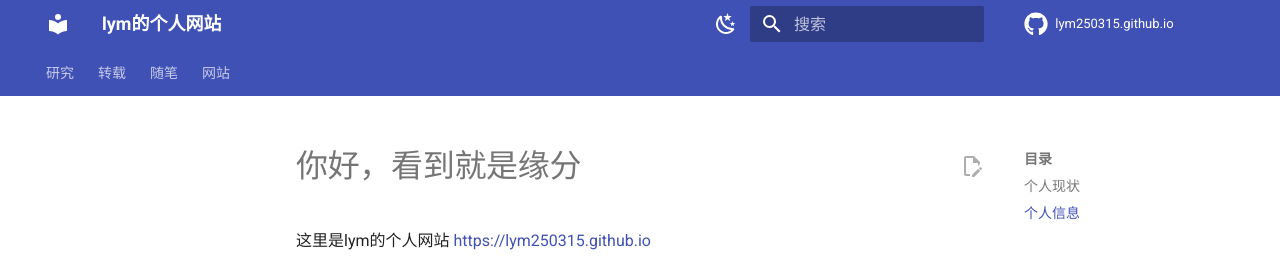
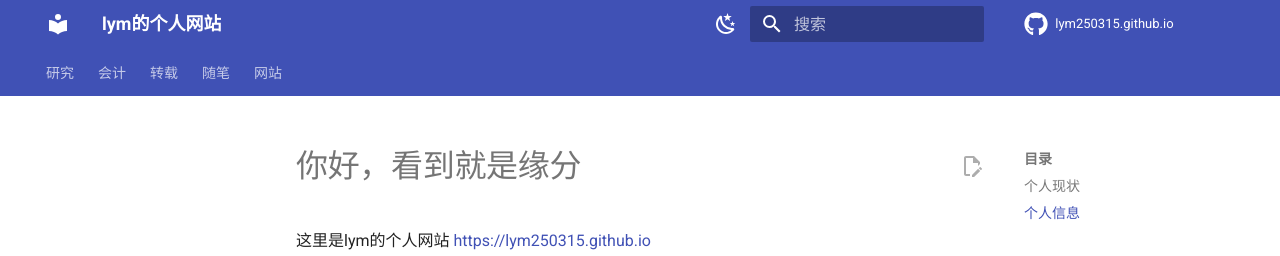
Before and after one commit to lym250315/lym250315.github.io, an MkDocs documentation site: the page built from docs/index.md, in a window 1280 px wide. Shown: the top 256 px of the page. Built offline with MkDocs 1.6.1 and Material for MkDocs 9.7.7, drawn with Linux system fonts in a browser that asks for light colours; comment, search, counter and statistics services are not loaded.

Commit message:
Update mkdocs.yml

```diff
--- a/mkdocs.yml
+++ b/mkdocs.yml
@@ -20,7 +20,9 @@ nav:
     - GPU:
       - RESEARCH/Gpu/gpu.md
       - RESEARCH/Gpu/cuda.md
-
+#################会计学习
+  - 会计:
+     - CPA/index.md
 #################转载模块
   - 转载:
     - REPRODUCE/index.md
```
